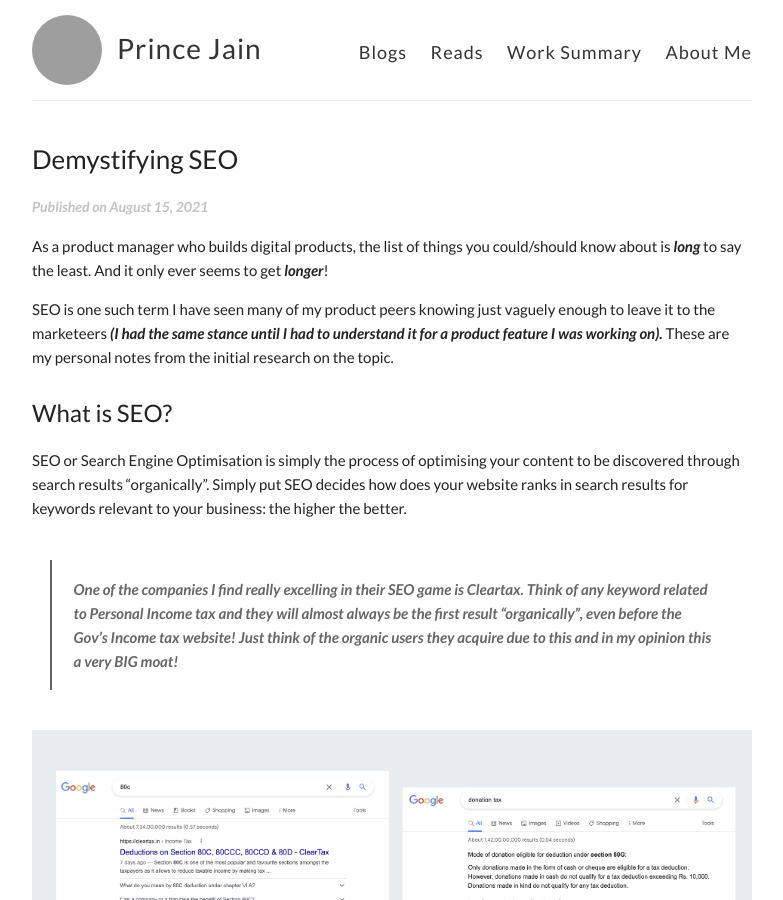
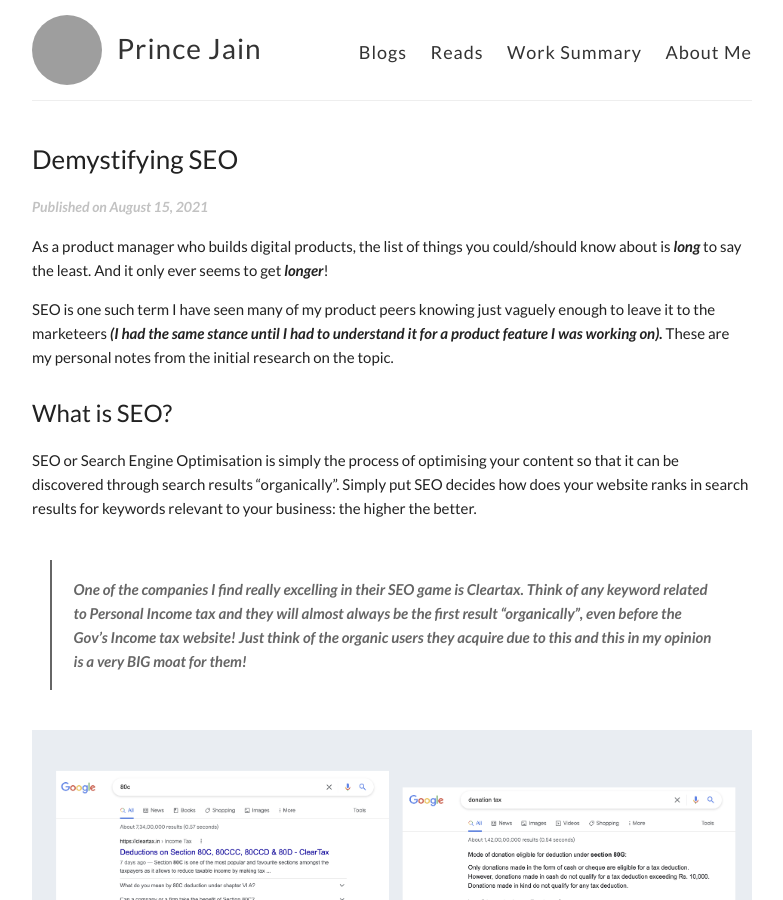
Before and after one commit to product-noob/product-noob.github.io, a Jekyll site: the page built from _posts/2021-08-15-Demystifying : SEO.md, in a window 1280 px wide and 900 px high. Shown: the whole window, without its empty margins (248-1031 px from the left). Built offline with Jekyll 4.4.1, drawn with Linux system fonts in a browser that asks for light colours; some of the changed text lies outside the part shown; grey boxes are pictures that could not be loaded.

Commit message:
Update 2021-08-15-Demystifying : SEO.md

```diff
--- a/_posts/2021-08-15-Demystifying : SEO.md
+++ b/_posts/2021-08-15-Demystifying : SEO.md
@@ -10,10 +10,10 @@ These are my personal notes from the initial research on the topic.
 
 ### What is SEO?
 
-SEO or Search Engine Optimisation is simply the process of optimising your content to be discovered through search results “organically”.  Simply put SEO decides how does your website ranks in search results for keywords relevant to your business: the higher the better.
+SEO or Search Engine Optimisation is simply the process of optimising your content so that it can be discovered through search results “organically”.  Simply put SEO decides how does your website ranks in search results for keywords relevant to your business: the higher the better.
 
 <blockquote>
-<p> One of the companies I find really excelling in their SEO game is Cleartax. Think of any keyword related to Personal Income tax and they will almost always be the first result “organically”, even before the Gov’s Income tax website! Just think of the organic users they acquire due to this and in my opinion this a very BIG moat! </p>
+<p> One of the companies I find really excelling in their SEO game is Cleartax. Think of any keyword related to Personal Income tax and they will almost always be the first result “organically”, even before the Gov’s Income tax website! Just think of the organic users they acquire due to this and this in my opinion is a very BIG moat for them! </p>
 </blockquote>
 
 ![SEO_Cleartax](/images/SEO_Cleartax.png)
@@ -24,7 +24,7 @@ There are two main advantages of SEO over advertising:
 
 - Unlike paying for Ads, search traffic is free!
 - Organic Traffic is pretty consistent once you are ranking high.
-**Bonus**: Ad blockers won’t block your result from getting displayed 😉
+- **Bonus**: Ad blockers won’t block your result from getting displayed 😉
 
 
 For most practical purposes, Google is the single most important place for your SEO.
@@ -40,15 +40,17 @@ For most practical purposes, Google is the single most important place for your
 
 ### Starting with setting up SEO for your business:
 
-**Keywords**: Keywords are the words or phrases user’s type into search engines to find what they are looking for. In a nutshell, SEO is all about finding keywords people are putting into search engines and link those with your business.
+**Keywords**: Keywords are the words or phrases users type into search engines to find what they are looking for. In a nutshell, SEO is all about finding keywords people are putting into search engines and linking those with your business.
 
 *For instance say if you are Domino’s, you would want to occupy topmost spot for the keyword “**Pizza**” : as is interestingly the case currently!*
 ![SEO_Dominos](/images/SEO_Dominos.png)
 
-Start with putting up a list of keywords, you believe user’s associate with your business / you want to target for your business. (like the Pizza keyword for Dominos). For keywords relevant to your business offering, try finding two metrics:
+To start with setting up SEO with your business, start by putting up a list of keywords user’s associate with your business / you want to target for your business. (like the Pizza keyword for Dominos). For keywords relevant to your business offering, try finding two metrics:
 
 - **Search Demand for the keyword :** This simply means the total searches for the keywords in a given period. The more the demand, more are your chances for reaching customers.
 - **Traffic potential for the keyword :** This means total traffic you would get if you were to rank at the top of search result for your keyword. Thanks to Google’s showing relevant info upfront in widgets (try searching for usd to inr), many search results have a very poor CTR.
+
+There are tools you can use to get the keywords and metrics like [Keyword planner](https://ads.google.com/intl/en_en/home/tools/keyword-planner/), [Google Trends](https://trends.google.com/trends/?geo=IN) and third party tools.
 
 Once you are done choosing the relevant keywords, next step is to link those keywords to your app/ website. The way to do that, is to add meta tags in your pages and include all relevant keywords you want to be associated with.
 
```
